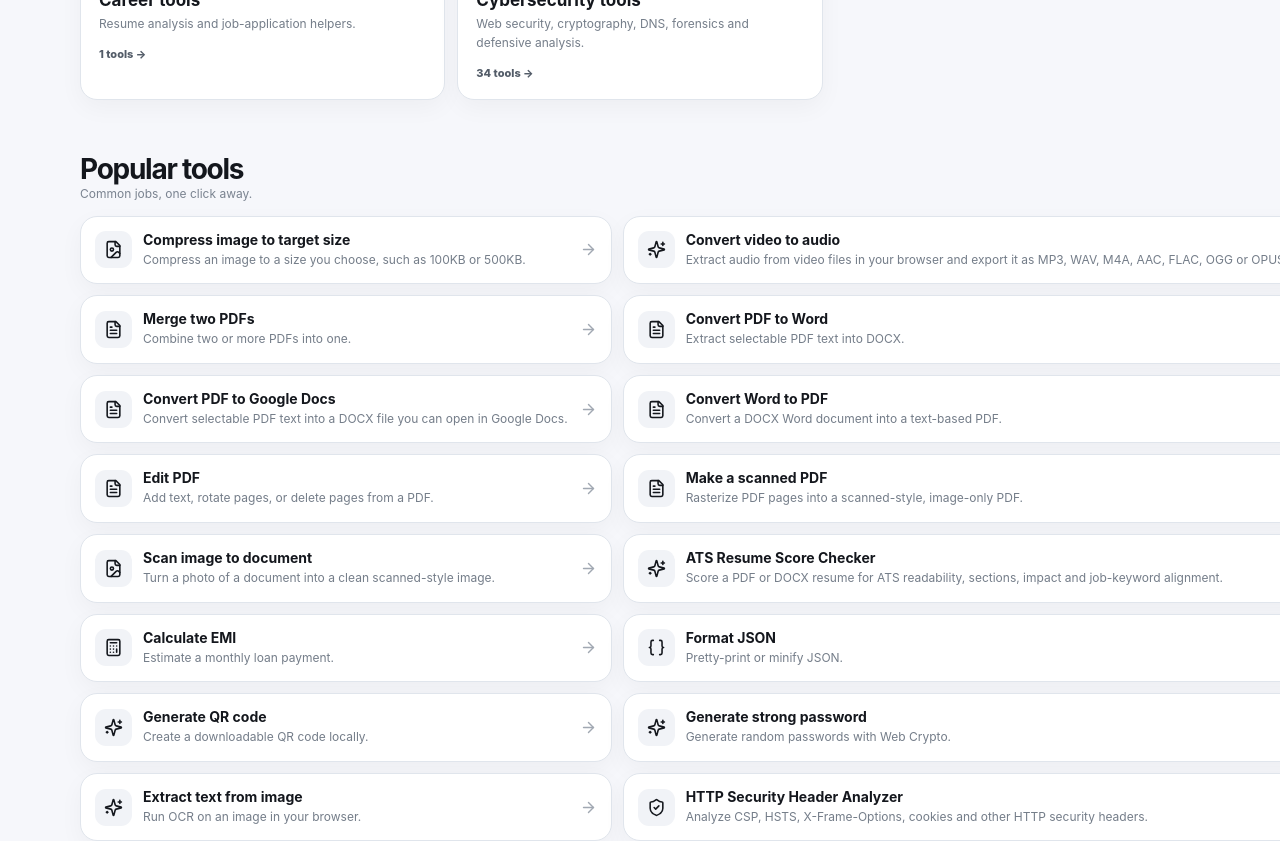
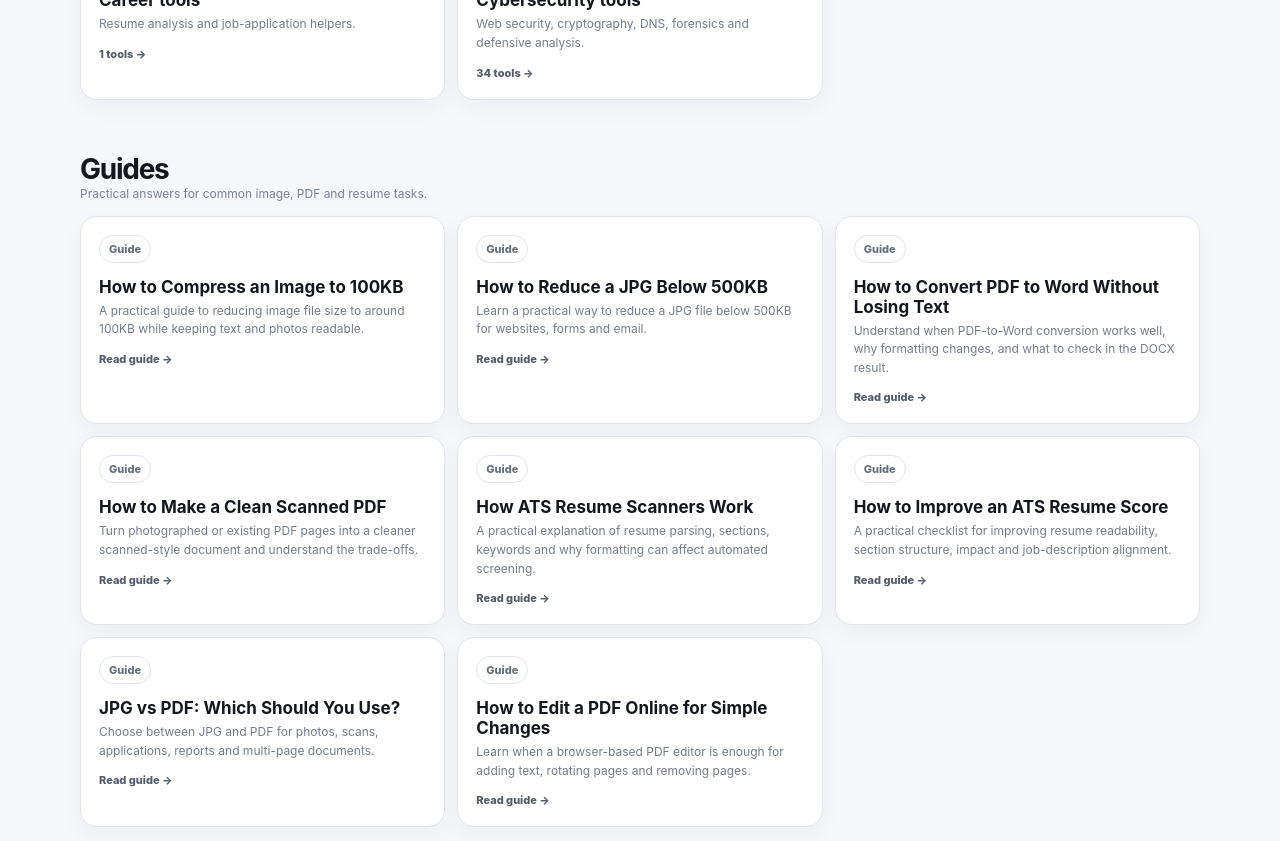
Before and after one commit to raghav19sh/sharma-raghav-tools, a Next.js app: page / in a window 1280 px wide. Shown: the part 1220-2061 px from the top of the page. Built offline with nearby package versions, Linux system fonts and the light colour scheme.

Commit message:
Organize homepage by tool categories

```diff
--- a/src/app/page.tsx
+++ b/src/app/page.tsx
@@ -7,7 +7,7 @@ import AdSlot from "@/components/AdSlot";
 const Icon=({id}:{id:string})=>id==="image"?<FileImage size={19}/>:id==="pdf"?<FileText size={19}/>:id==="calc"?<Calculator size={19}/>:id==="convert"?<RefreshCw size={19}/>:id==="text"?<Braces size={19}/>:id==="cyber"?<ShieldCheck size={19}/>:<Sparkles size={19}/>;
 
 export default function Home(){
- const popular=["compress-image","video-to-audio","merge-pdf","pdf-to-word","pdf-to-docs","word-to-pdf","edit-pdf","scan-pdf","scan-image","ats-resume-score","emi-calculator","json-formatter","qr-generator","password-generator","extract-text-image","http-security-header-analyzer","jwt-analyzer","dns-record-analyzer","ip-cidr-calculator","file-hash-calculator"].map(s=>tools.find(t=>t.slug===s)!).filter(Boolean);
+
  return <div className="site">
   <header className="topbar"><div className="container nav"><Link className="brand" href="/"><span className="mark">SR</span><span>Sharma-Raghav Tools</span></Link><nav className="navlinks"><Link href="#tools">All tools</Link><Link href="/guides">Guides</Link><Link href="/privacy">Privacy</Link><Link href="/contact">Contact</Link></nav></div></header>
   <main>
@@ -15,9 +15,6 @@ export default function Home(){
    <section className="section container"><AdSlot/></section>
    <section className="section container" id="tools"><div className="sectionhead"><div><h2>Browse by category</h2><p>Open a dedicated page for any task.</p></div></div><div className="grid3">
     {categories.map(c=><Link className="card cat" key={c.id} href={"#"+c.id}><span className="caticon"><Icon id={c.id}/></span><h3>{c.name}</h3><p>{c.description}</p><span className="count">{tools.filter(t=>t.category===c.id).length} tools →</span></Link>)}
-   </div></section>
-   <section className="section container"><div className="sectionhead"><div><h2>Popular tools</h2><p>Common jobs, one click away.</p></div></div><div className="list">
-    {popular.map(t=><Link className="card tool" href={"/"+t.slug} key={t.slug}><div className="toolmain"><span className="toolicon"><Icon id={t.category}/></span><div><h3>{t.name}</h3><p>{t.short}</p></div></div><ArrowRight className="arrow" size={17}/></Link>)}
    </div></section>
    <section className="section container"><div className="sectionhead"><div><h2>Guides</h2><p>Practical answers for common image, PDF and resume tasks.</p></div></div><div className="grid3">
     {guides.map(g=><Link className="card cat" href={"/guides/"+g.slug} key={g.slug}><span className="eyebrow">Guide</span><h3>{g.title}</h3><p>{g.description}</p><span className="count">Read guide →</span></Link>)}
```
